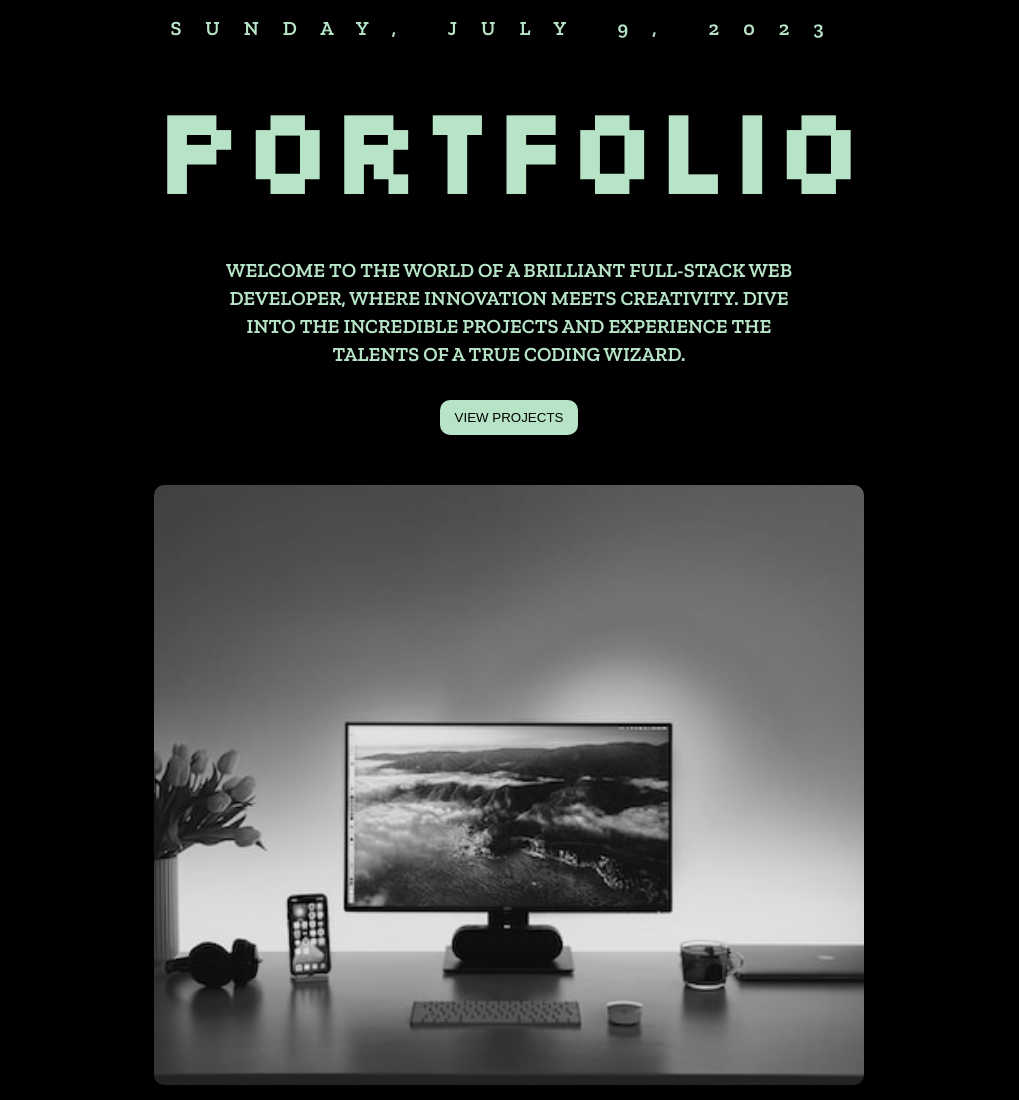
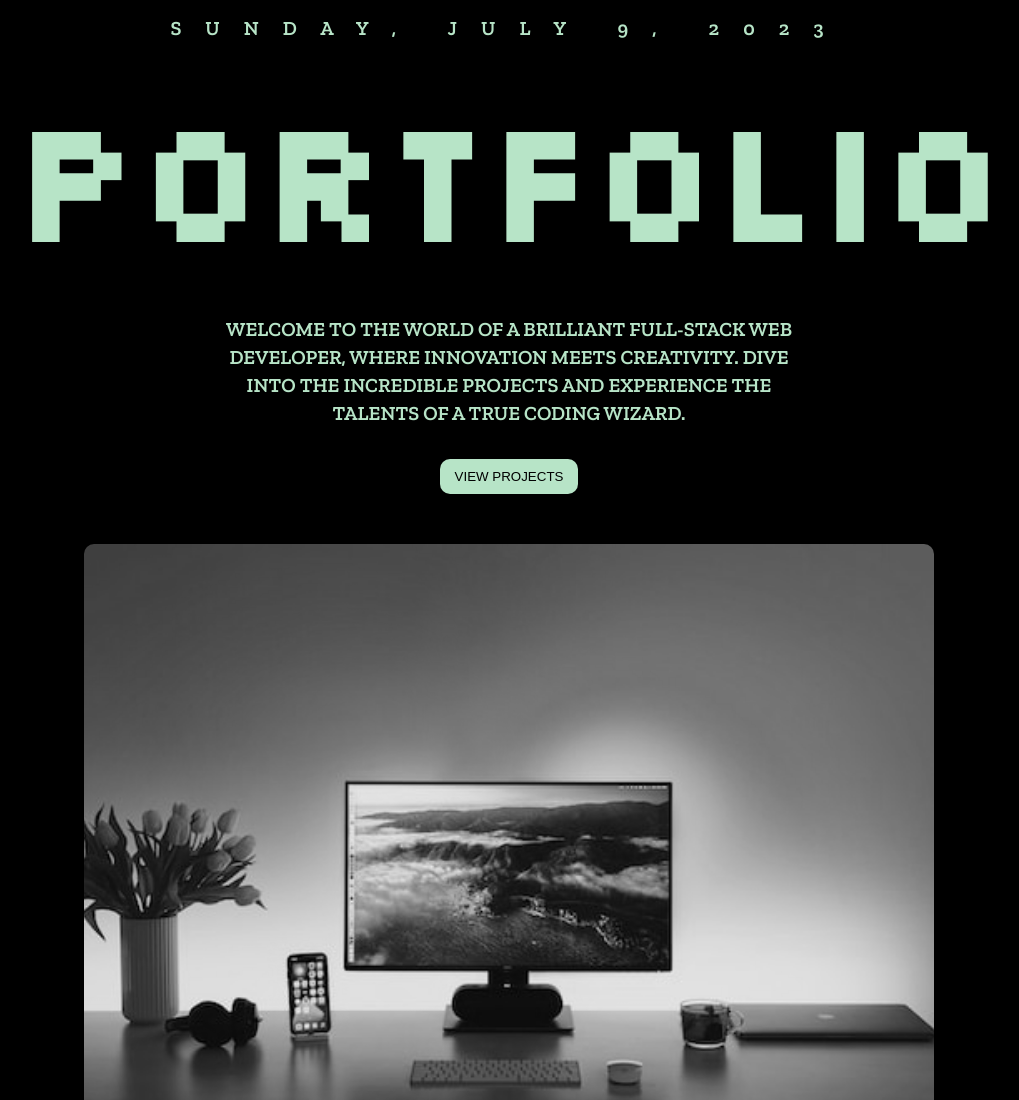
Before and after one commit to Albatraoz12/Portfolio, a React (Vite) app: page / in a window 1280 px wide. Shown: the top 1100 px of the page, without its empty margins (131-1150 px from the left). Built offline with nearby package versions, Linux system fonts and the light colour scheme.

Commit message:
style to fit desktop view

```diff
--- a/src/components/header/header.scss
+++ b/src/components/header/header.scss
@@ -85,3 +85,15 @@ figure img {
     }
   }
 }
+
+@include desktop {
+  header h1 {
+    font-size: 165px;
+    width: 100%;
+  }
+
+  figure img {
+    height: 600px;
+    width: 850px;
+  }
+}
```
